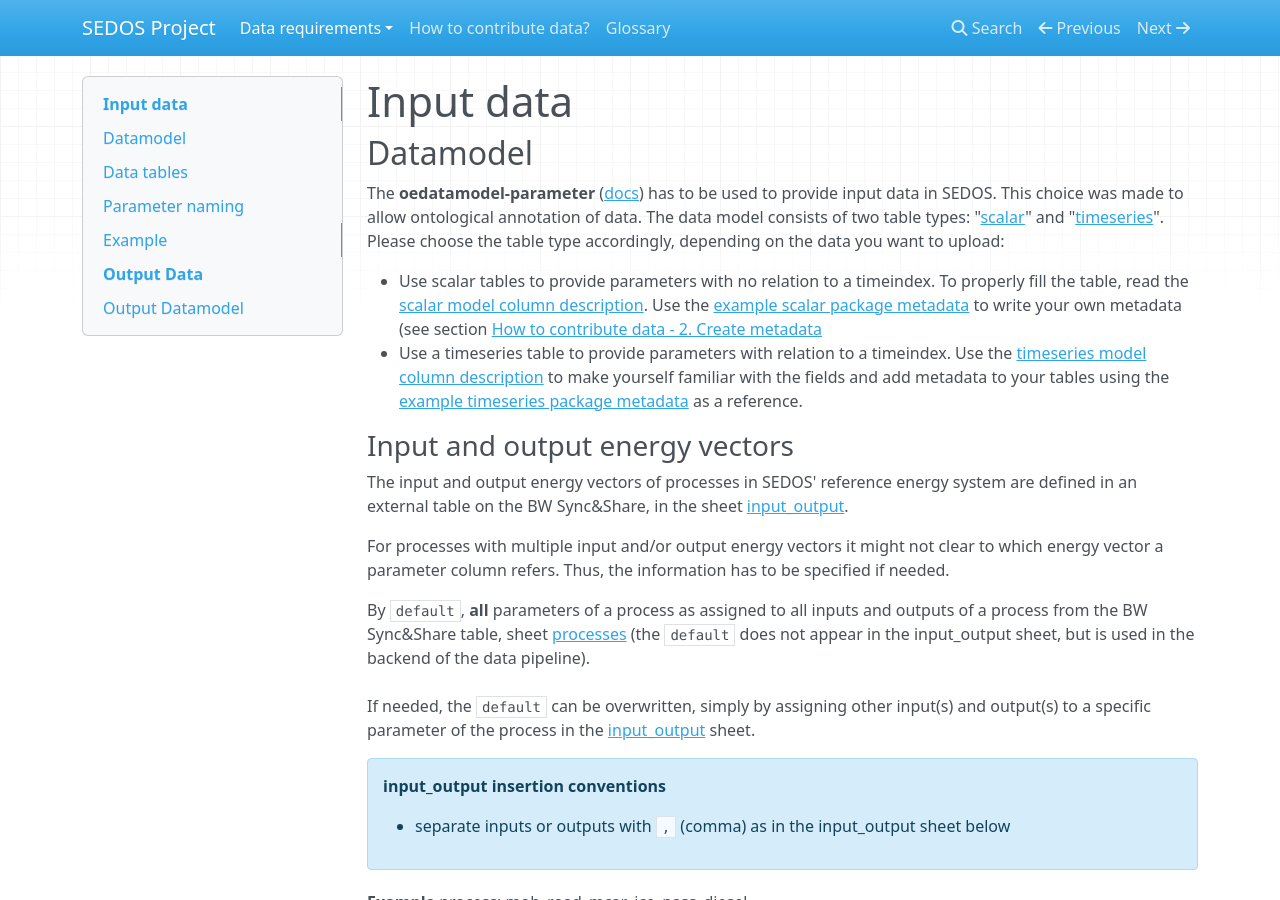
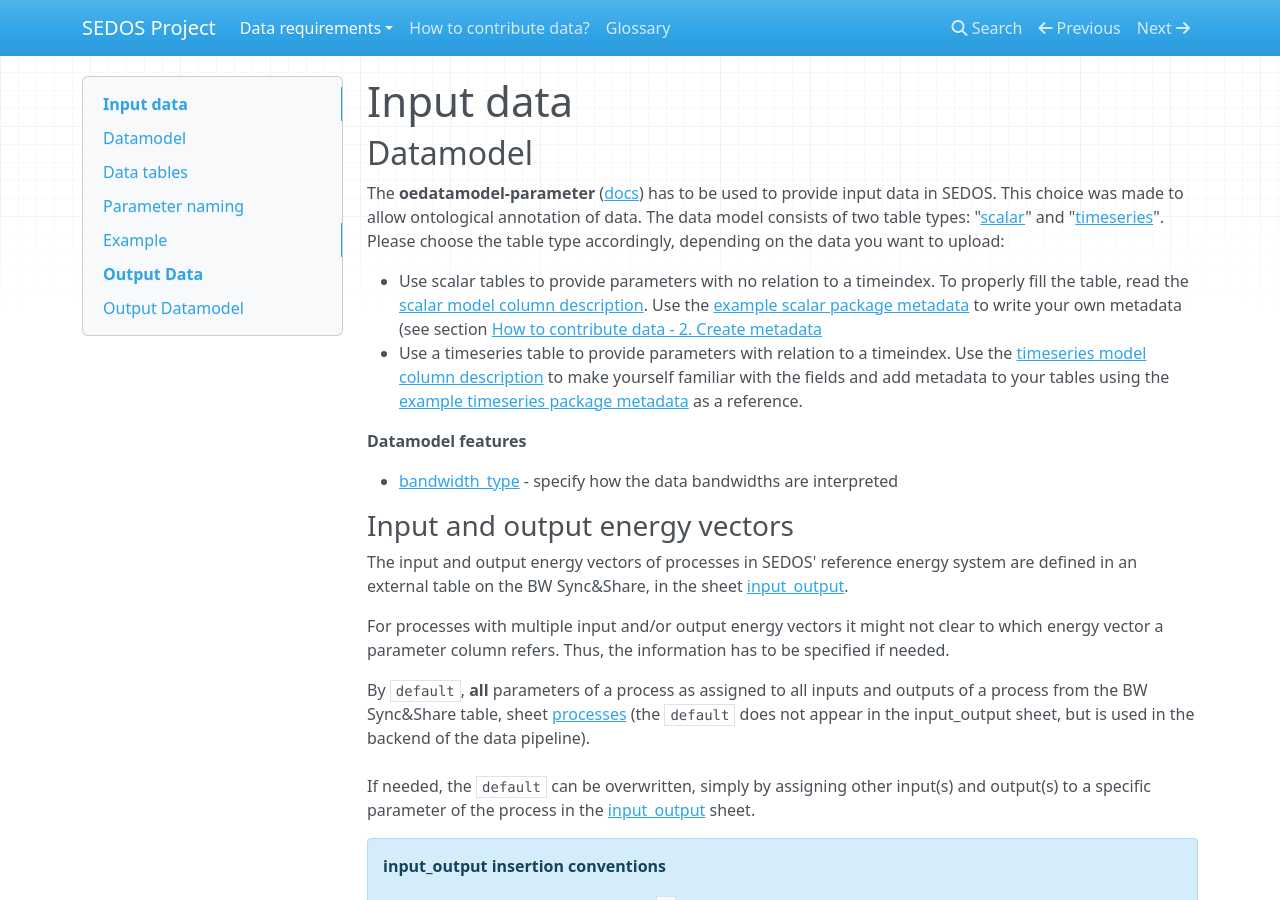
Before and after one commit to sedos-project/organization, an MkDocs documentation site: the page built from docs/data_requirements/input_data.md, in a window 1280 px wide and 900 px high. Built offline with MkDocs 1.6.1, drawn with Linux system fonts in a browser that asks for light colours; nearby versions of some CDN libraries.

Commit message:
Add brief oedatamodel feature section with links

```diff
--- a/docs/data_requirements/input_data.md
+++ b/docs/data_requirements/input_data.md
@@ -15,6 +15,11 @@
   (see section [How to contribute data - 2. Create metadata](http://127.0.0.1:8000/data_requirements/overview/#2#create#metadata)
 - Use a timeseries table to provide parameters with relation to a timeindex. Use the [timeseries model column description](https://github.com/sedos-project/oedatamodel#timeseries-description) to make yourself familiar with the
   fields and add metadata to your tables using the [example timeseries package metadata](https://github.com/sedos-project/oedatamodel/blob/main/oedatamodel-parameter/datamodel_timeseries.json) as a reference.
+
+**Datamodel features**
+
+- [bandwidth_type](https://github.com/sedos-project/oedatamodel#bandwidth-types-and-cell-methods) - specify how the
+  data bandwidths are interpreted
 
 ### Input and output energy vectors
 
```
